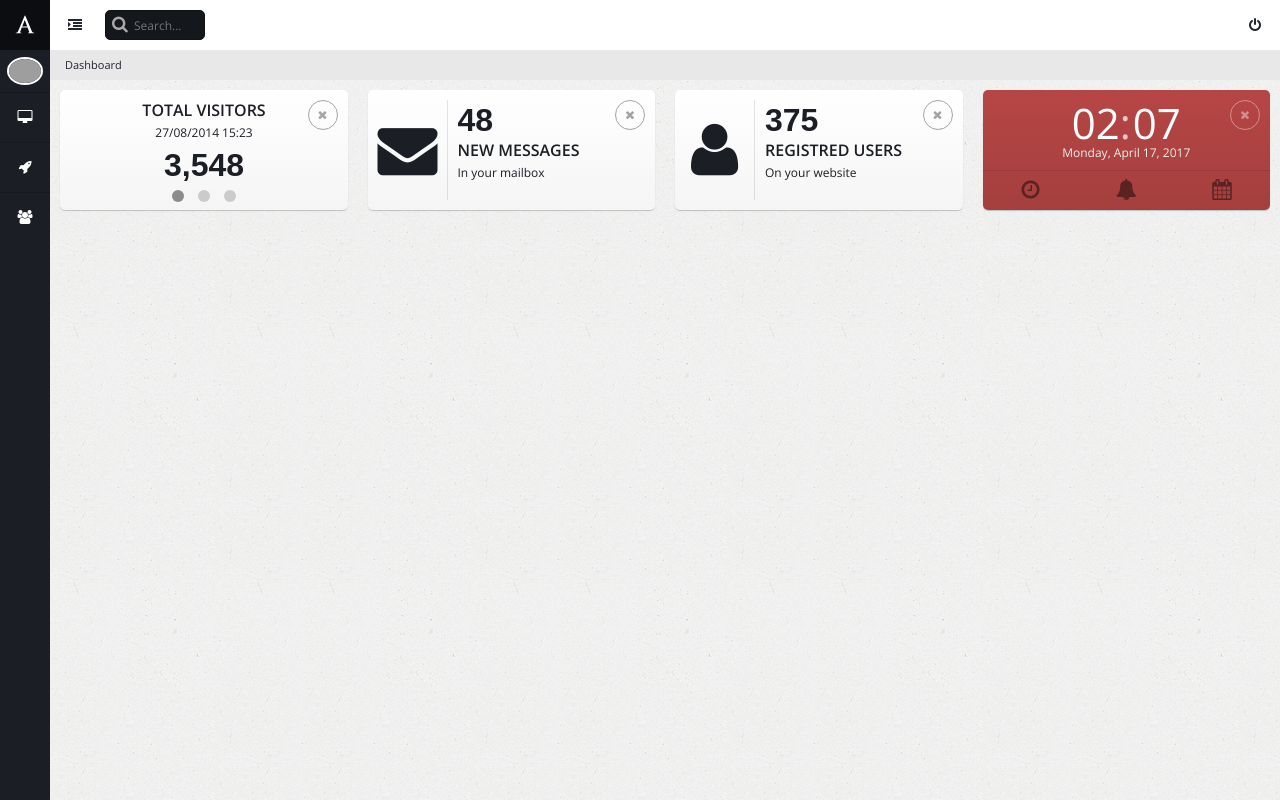
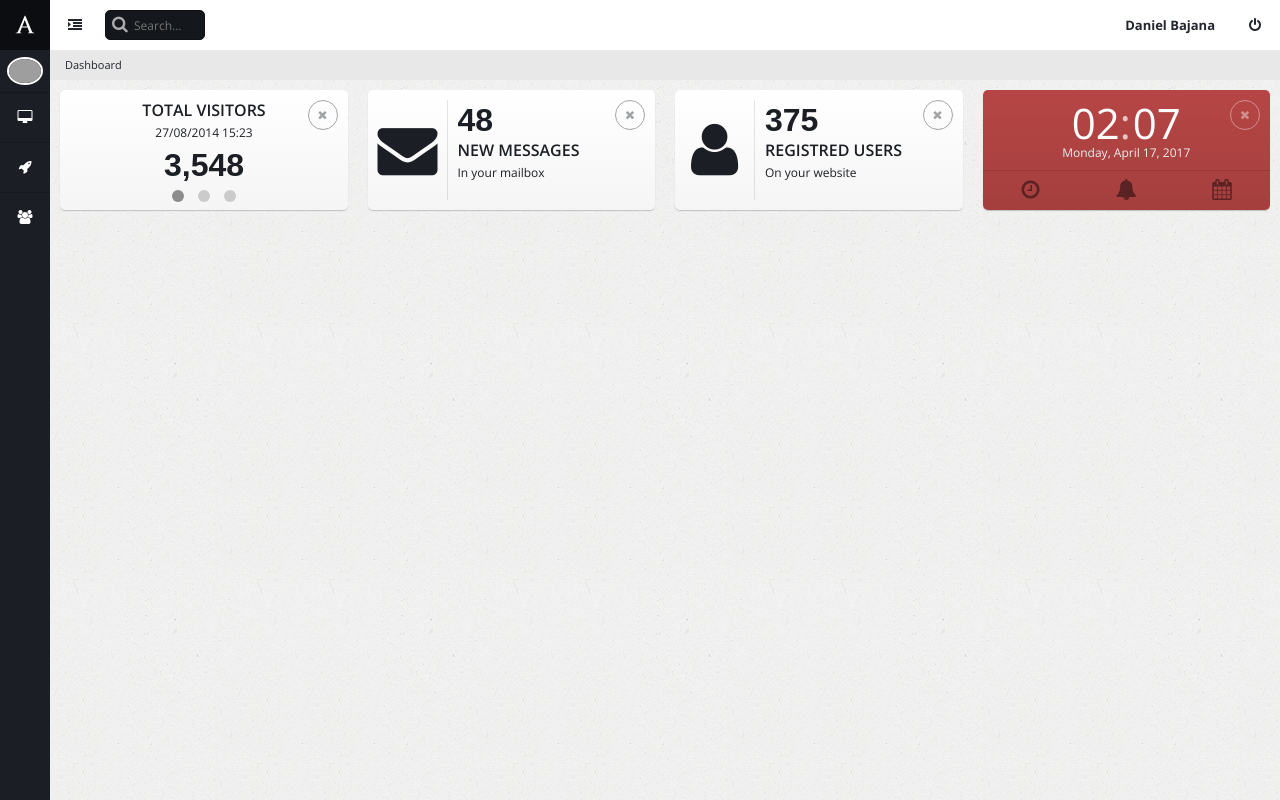
Before and after one commit to chikito29/na, a Laravel app: page /dashboard in a window 1280 px wide. Run offline with Laravel 8, Linux system fonts and the light colour scheme; a user stored in the database is signed in; data comes from the database, SQL or seed files in the repository; settings files or empty folders that the repository lacks are supplied; parts of the project's set-up code (start-up, migrations or seed data) failed here and were passed over; some libraries are stand-ins or nearby versions; grey boxes are pictures that could not be loaded.

Commit message:
added user's name in header

```diff
--- a/resources/views/layouts/super-admin.blade.php
+++ b/resources/views/layouts/super-admin.blade.php
@@ -73,13 +73,16 @@
                     </li>
                     <!-- END SEARCH -->
                     <!-- SIGN OUT -->
-                    <li class="xn-icon-button pull-right last">
+                    <li class="xn-icon-button pull-right">
                         <a href="#"><span class="fa fa-power-off"></span></a>
                         <ul class="xn-drop-left animated zoomIn">
                             <li><a href="#" class="mb-control" data-box="#mb-signout"><span class="fa fa-sign-out"></span> Sign Out</a></li>
                         </ul>
                     </li>
                     <!-- END SIGN OUT -->
+
+                 	<li class="pull-right"><a href="#"><strong>{{ Auth::user()->fullName() }}</strong></a></li>
+
                 </ul>
                 <!-- END X-NAVIGATION VERTICAL -->
 
```
